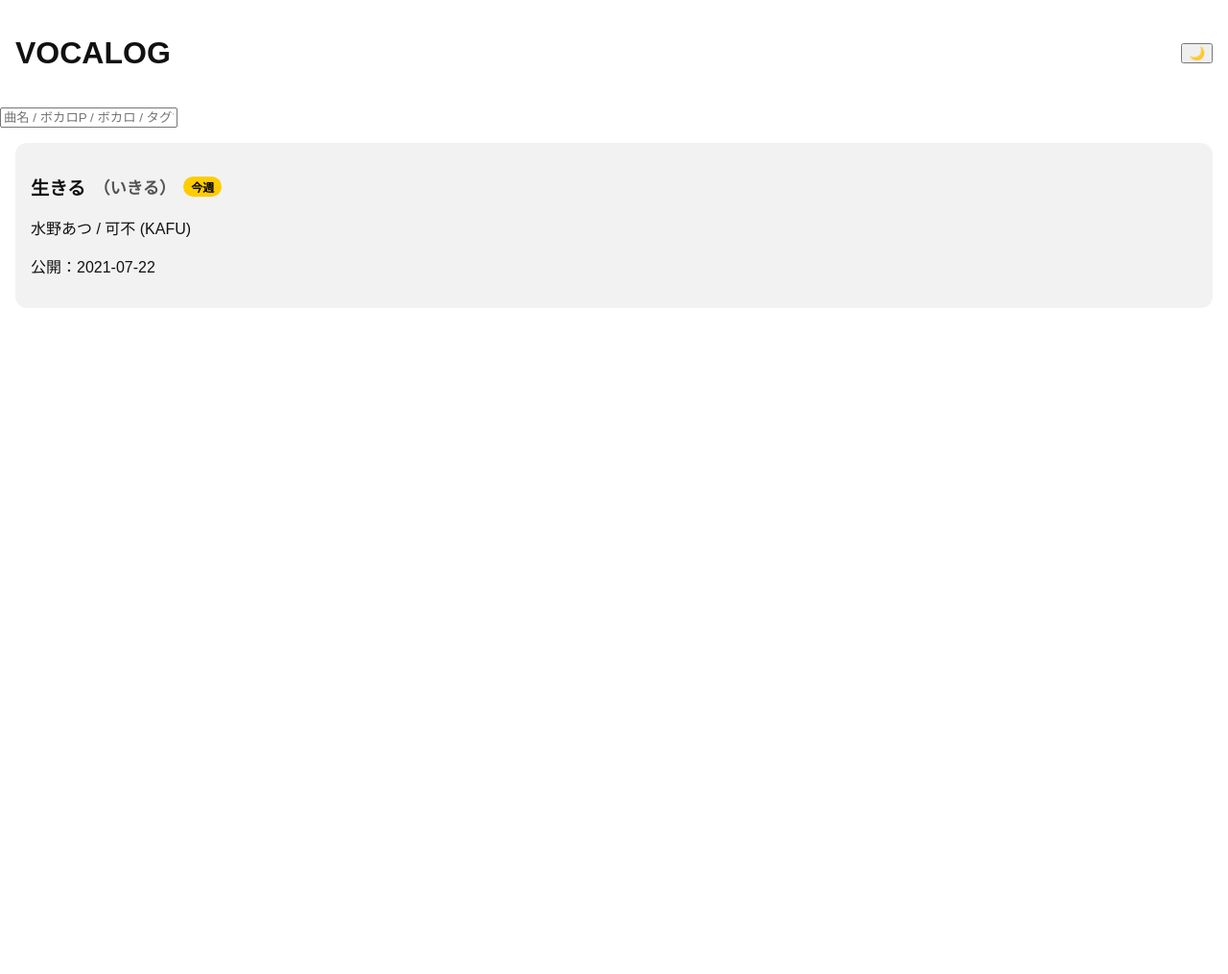
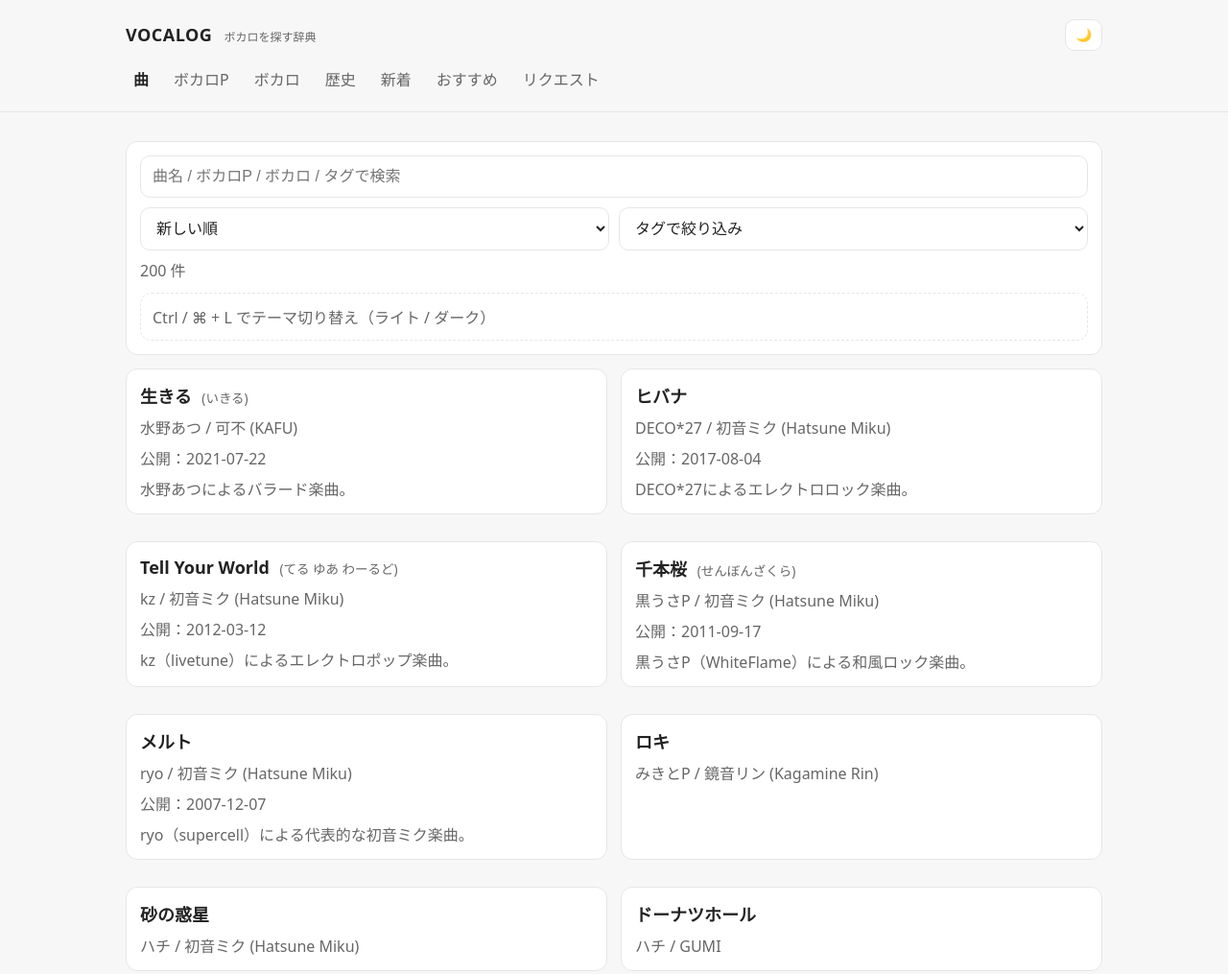
Before and after one commit to Nyaat0521/VOCALOG, a plain HTML site: page index.html in a window 1280 px wide. Shown: the top 1015 px of the page at 96% size. Before the commit the page ends 800 px from the top, so only its background shows below. Drawn offline with Linux system fonts and the light colour scheme.

Commit message:
Add files via upload

```diff
--- a/index.html
+++ b/index.html
@@ -1,42 +1,40 @@
-<!DOCTYPE html>
-<html lang="ja">
+<!doctype html>
+<html lang="ja" data-theme="light">
 <head>
-<meta charset="UTF-8">
-<meta name="viewport" content="width=device-width, initial-scale=1.0">
-<title>VOCALOG</title>
-<link rel="stylesheet" href="style.css">
-<script>
-(function(){
-  const saved = localStorage.getItem("theme");
-  if(saved){
-    document.documentElement.setAttribute("data-theme", saved);
-  }
-})();
-</script>
+  <meta charset="utf-8" />
+  <meta name="viewport" content="width=device-width, initial-scale=1" />
+  <title>曲 - VOCALOG</title>
+  <meta name="description" content="VOCALOG：ボカロ曲・ボカロP・ボカロを探せる辞典" />
+  <link rel="stylesheet" href="./styles.css" />
 </head>
 <body>
+  <div id="header"></div>
 
-<header>
-  <h1>VOCALOG</h1>
-  <button id="themeToggle">🌙</button>
-</header>
+  <main class="wrap">
+    <div class="card">
+      <input id="q" class="input" placeholder="曲名 / ボカロP / ボカロ / タグで検索" />
+      <div class="row" style="margin-top:10px;">
+        <select id="sort">
+          <option value="new">新しい順</option>
+          <option value="old">古い順</option>
+          <option value="az">タイトル順</option>
+        </select>
+        <select id="tag">
+          <option value="">タグで絞り込み</option>
+        </select>
+      </div>
+      <p class="muted" id="count"></p>
 
-<main>
-  <input type="text" placeholder="曲名 / ボカロP / ボカロ / タグで検索">
+      <div class="notice" style="margin-top:12px;">
+        Ctrl / ⌘ + L でテーマ切り替え（ライト / ダーク）
+      </div>
+    </div>
 
-  <!-- ショートカット説明文は完全削除済み -->
+    <div id="list" class="grid"></div>
+    <div class="footer">© VOCALOG</div>
+  </main>
 
-  <div class="song-card">
-    <h2 class="song-title">
-      生きる
-      <span class="reading">（いきる）</span>
-      <span class="badge">今週</span>
-    </h2>
-    <p>水野あつ / 可不 (KAFU)</p>
-    <p>公開：2021-07-22</p>
-  </div>
-</main>
-
-<script src="theme.js"></script>
+  <script src="./theme.js"></script>
+  <script type="module" src="./songlist.js"></script>
 </body>
 </html>
--- a/theme.js
+++ b/theme.js
@@ -1,8 +1,30 @@
-const toggleBtn = document.getElementById("themeToggle");
+const root = document.documentElement
+const key = "vocalog-theme"
 
-toggleBtn.addEventListener("click", () => {
-  const current = document.documentElement.getAttribute("data-theme");
-  const next = current === "dark" ? "light" : "dark";
-  document.documentElement.setAttribute("data-theme", next);
-  localStorage.setItem("theme", next);
-});
+function setIcon() {
+  const btn = document.getElementById("themeToggle")
+  if (!btn) return
+  const theme = root.getAttribute("data-theme") || "light"
+  btn.textContent = (theme === "dark") ? "☀️" : "🌙"
+}
+
+function applyTheme(t){
+  root.setAttribute("data-theme", t)
+  localStorage.setItem(key, t)
+  setIcon()
+}
+
+document.addEventListener("DOMContentLoaded", () => {
+  const saved = localStorage.getItem(key)
+  const prefersDark = window.matchMedia && window.matchMedia("(prefers-color-scheme: dark)").matches
+  const initial = saved || (prefersDark ? "dark" : "light")
+  root.setAttribute("data-theme", initial)
+  setIcon()
+})
+
+document.addEventListener("click", (e)=>{
+  if(e.target && e.target.id === "themeToggle"){
+    const now = root.getAttribute("data-theme") || "light"
+    applyTheme(now === "dark" ? "light" : "dark")
+  }
+})
```
